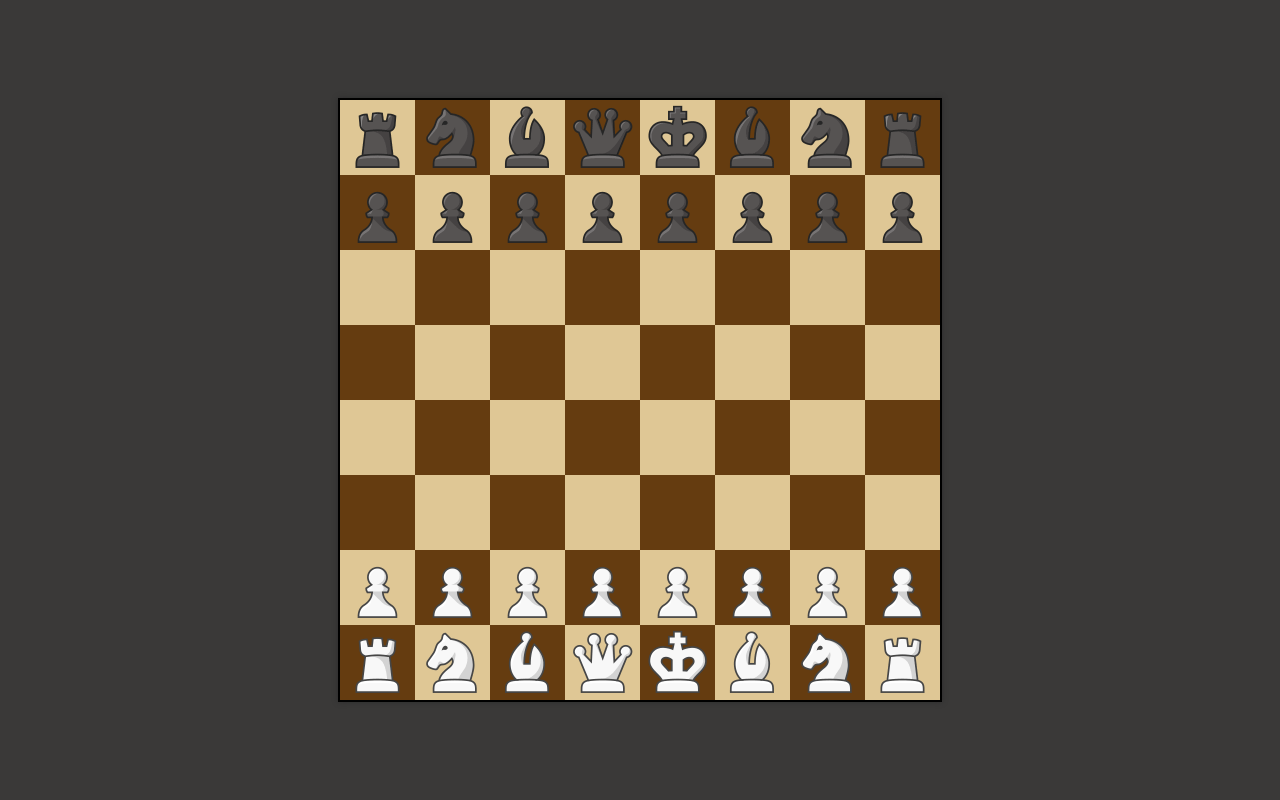
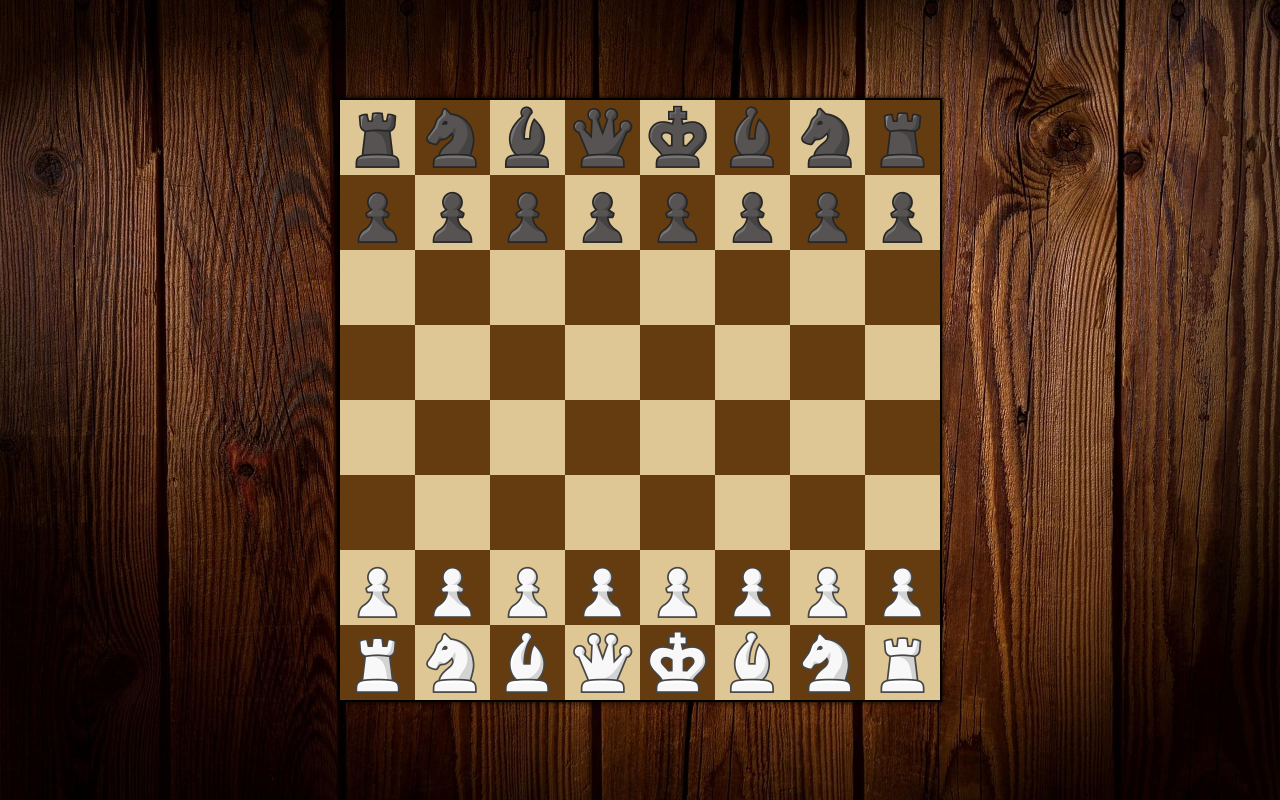
Before and after one commit to knizinsky/Chess, a website: page index.html in a window 1280 px wide. Drawn offline with Linux system fonts and the light colour scheme.

Commit message:
Background image changed

```diff
--- a/src/sass/style.scss
+++ b/src/sass/style.scss
@@ -5,7 +5,9 @@ main {
 	display: flex;
 	justify-content: center;
 	align-items: center;
-	background-color: rgb(58, 57, 56);
+	background-image: url('../img/wood2.jpg');
+	background-size: cover;
+	background-position: center;
 
 	#gameContainer {
 		display: flex;
@@ -13,7 +15,7 @@ main {
 
 		#gameBoard {
 			border: 2px solid black;
-			box-shadow: 0 0 5px 0px rgb(44, 44, 44);
+			box-shadow: 0 0 5px 0px rgb(0, 0, 0);
 		}
 	}
 }
```
Also changed, not shown: dist/css/style.min.css, dist/img/wood.jpg (added), dist/img/wood2.jpg (added), src/img/wood2.jpg (added), 1 other file.
